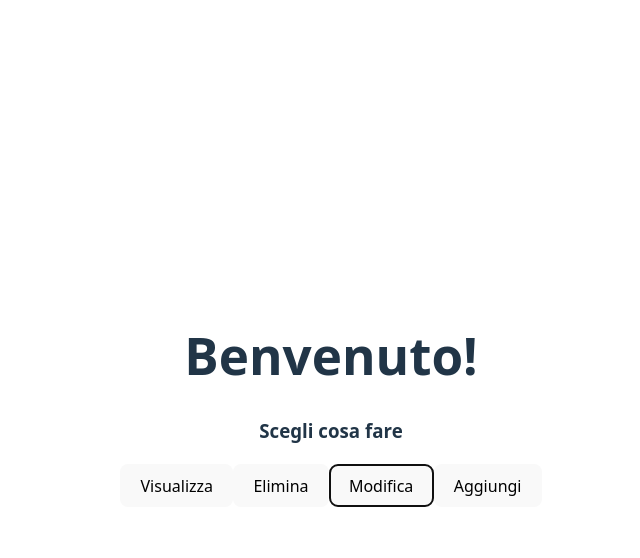
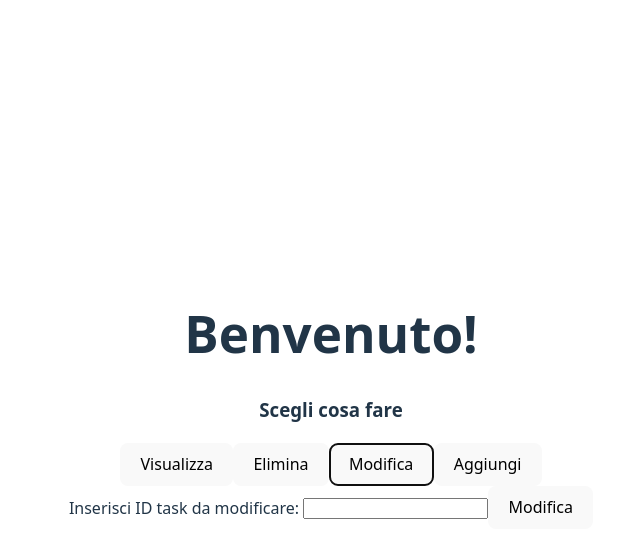
Before and after one commit to politox17/todo-app-supabase, a React (Vite) app: page / in a window 1280 px wide. Both pictures are taken after a click on the button "Modifica". Shown: the top 558 px of the page, without its empty margins (309-949 px from the left). Built offline with nearby package versions, Linux system fonts and the light colour scheme.

Commit message:
Aggiunta logica per modificare task

```diff
--- a/src/App.jsx
+++ b/src/App.jsx
@@ -21,6 +21,29 @@ function ShowList({ tasks }) {
     </table>
   )
 }
+function EditTask({onEdit}) {
+  const [inputToEdit, setInputEdit] = useState('')
+
+  const handleSubmit = (e) => {
+   e.preventDefault();
+   if (inputToEdit.trim() !== '') {
+    onEdit(Number(inputToEdit) - 1) // uso -1 perché l'indice parte da 0, cmq fa pasring dell'input
+    setInputEdit('')
+    }
+  }
+  return (
+    <form onSubmit={handleSubmit}>
+      <label htmlFor="task">Inserisci ID task da modificare: </label>
+      <input
+        id="task"
+        type="number"
+        value={inputToEdit}
+        onChange={(e) => setInputEdit(e.target.value)}
+      />
+      <button type="submit">Modifica</button>
+    </form>
+  )
+}
 
 function DeleteTask({ onDel }) {
   const [inputToDel, setInputToDel] = useState('')
@@ -28,7 +51,7 @@ function DeleteTask({ onDel }) {
   const handleSubmit = (e) => {
     e.preventDefault()
     if (inputToDel.trim() !== '') {
-      onDel(Number(inputToDel) - 1) // uso -1 perché l'indice parte da 0
+      onDel(Number(inputToDel) - 1) // uso -1 perché l'indice parte da 0, cmq fa pasring dell'input
       setInputToDel('')
     }
   }
@@ -76,12 +99,12 @@ function MyButton({ onClick, children }) {
   return <button onClick={onClick}>{children}</button>
 }
 
-function Toolbar({ onShowTask, onAddView, onDelete }) {
+function Toolbar({ onShowTask, onAddView, onDelete, onEditing }) {
   return (
     <div>
       <MyButton onClick={onShowTask}>Visualizza</MyButton>
       <MyButton onClick={onDelete}>Elimina</MyButton>
-      <MyButton>Modifica</MyButton>
+      <MyButton onClick={onEditing}>Modifica</MyButton>
       <MyButton onClick={onAddView}>Aggiungi</MyButton>
     </div>
   )
@@ -101,6 +124,11 @@ export default function App() {
     setCurrentView('list')
   }
 
+  const handleEditTask = (indexToEdit) => {
+    setTasks(tasks.filter((_, i) => i !== indexToEdit))
+    setCurrentView('list')
+  }
+
   return (
     <>
       <h1>Benvenuto!</h1>
@@ -110,11 +138,13 @@ export default function App() {
         onShowTask={() => setCurrentView('list')}
         onAddView={() => setCurrentView('add')}
         onDelete={() => setCurrentView('delete')}
+        onEditing={() => setCurrentView('edit')}
       />
 
       {currentView === 'list' && <ShowList tasks={tasks} />}
       {currentView === 'add' && <AddTask onAdd={handleAddTask} />}
       {currentView === 'delete' && <DeleteTask onDel={handleDeleteTask} />}
+      {currentView === 'edit' && <EditTask onEdit={handleEditTask} />}
     </>
   )
 }
```
